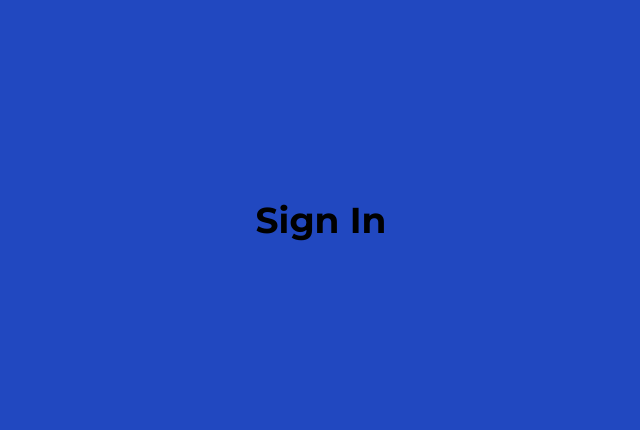
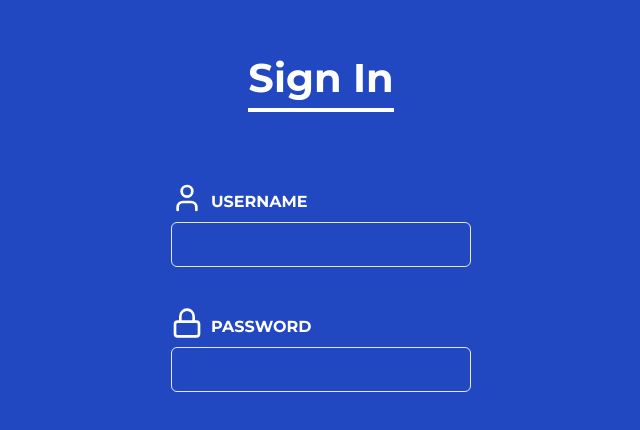
Before and after one commit to PedrooSilvaa/login-page-react, a React (Vite) app: page / in a window 1280 px wide. Shown: the part 180-610 px from the top of the page, without its empty margins (319-959 px from the left). Built offline with nearby package versions, Linux system fonts and the light colour scheme.

Commit message:
feat: create input component

```diff
--- /dev/null
+++ b/src/component/input.tsx
@@ -0,0 +1,29 @@
+import { ReactNode } from "react";
+
+
+interface UserInputProps
+    extends React.InputHTMLAttributes<HTMLHtmlElement>{
+        icon: ReactNode;
+        title: string;
+    }
+
+export function UserInput(
+    {
+        icon,
+        title
+    }:UserInputProps
+){
+    return(
+
+        <div className="flex flex-col gap-2">
+            <div className="flex items-end gap-2">
+                {icon}
+                <h3 className="flex text-2x1 font-bold text-white"> {title}</h3>
+            </div>
+            <div className="">
+                <input type="text" className="w-[300px] h-[45px] bg-transparent rounded-md border"/>
+            </div>
+        </div>
+
+    )
+}
--- a/src/pages/login/index.tsx
+++ b/src/pages/login/index.tsx
@@ -1,8 +1,11 @@
+import { UsernamePasswordModal } from "./username-password-modal";
+
 export function Login(){
     return (
         <div className="bg-[#2148C0] w-full h-[100vh] flex flex-col justify-center items-center">
-            <h1 className="text-4xl font-bold">Sign In</h1>
+            <h1 className="text-[40px] font-bold border-b border-white border-b-4 text-white">Sign In</h1>
             <form action="">
+                <UsernamePasswordModal/>
             </form>
         </div>
     )
--- /dev/null
+++ b/src/pages/login/username-password-modal.tsx
@@ -0,0 +1,15 @@
+import { Lock, User } from "lucide-react";
+import { UserInput } from "../../component/input";
+
+export function UsernamePasswordModal(){
+    return(
+        <div>
+            <form action="" className="mt-[70px]">
+                <div className="flex flex-col gap-10">
+                    <UserInput icon={<User className="size-8 text-white" />} title="USERNAME"></UserInput>
+                    <UserInput icon={<Lock className="size-8 text-white" />} title="PASSWORD"></UserInput>
+                </div>
+            </form>
+        </div>
+    )
+}
```
